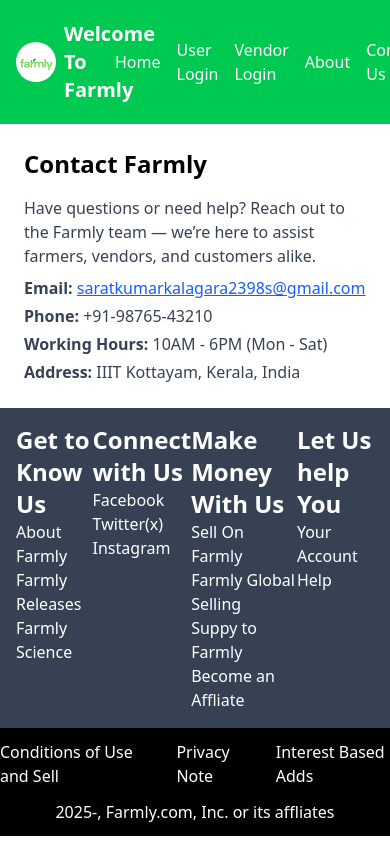
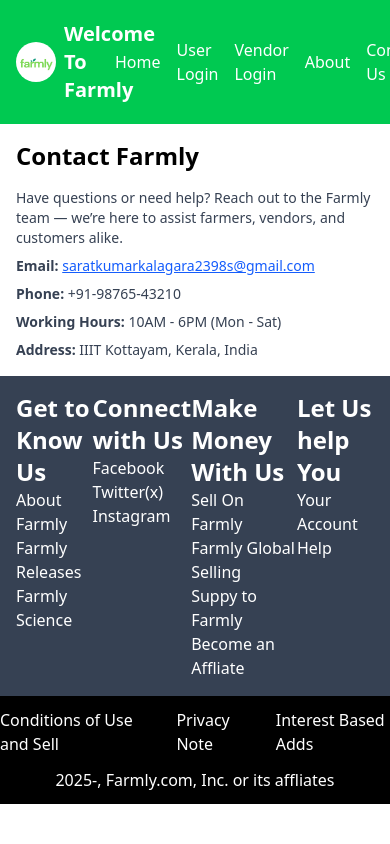
Before and after one commit to Sarat20/farmly, a React (Vite) app in the folder frontend/: page /contact-us in a window 390 px wide. Shown: the top 844 px of the page. Built offline with nearby package versions, Linux system fonts and the light colour scheme.

Commit message:
Update Contact.jsx

```diff
--- a/frontend/src/components/Contact.jsx
+++ b/frontend/src/components/Contact.jsx
@@ -2,15 +2,15 @@
 
 const Contact = () => {
   return (
-    <div className="p-6">
-      <h1 className="text-2xl font-bold mb-4">Contact Farmly</h1>
-      <p className="text-gray-700 mb-2">
+    <div className="p-4 sm:p-6 max-w-3xl mx-auto">
+      <h1 className="text-2xl sm:text-3xl font-bold mb-4">Contact Farmly</h1>
+      <p className="text-gray-700 mb-2 text-sm sm:text-base">
         Have questions or need help? Reach out to the Farmly team — we’re here to assist farmers, vendors, and customers alike.
       </p>
-      <ul className="text-gray-700 space-y-1">
+      <ul className="text-gray-700 space-y-2 text-sm sm:text-base">
         <li>
           <strong>Email:</strong>{' '}
-          <a href="mailto:saratkumarkalagara2398s@gmail.com" className="text-blue-600 underline">
+          <a href="mailto:saratkumarkalagara2398s@gmail.com" className="text-blue-600 underline break-all">
             saratkumarkalagara2398s@gmail.com
           </a>
         </li>
```
